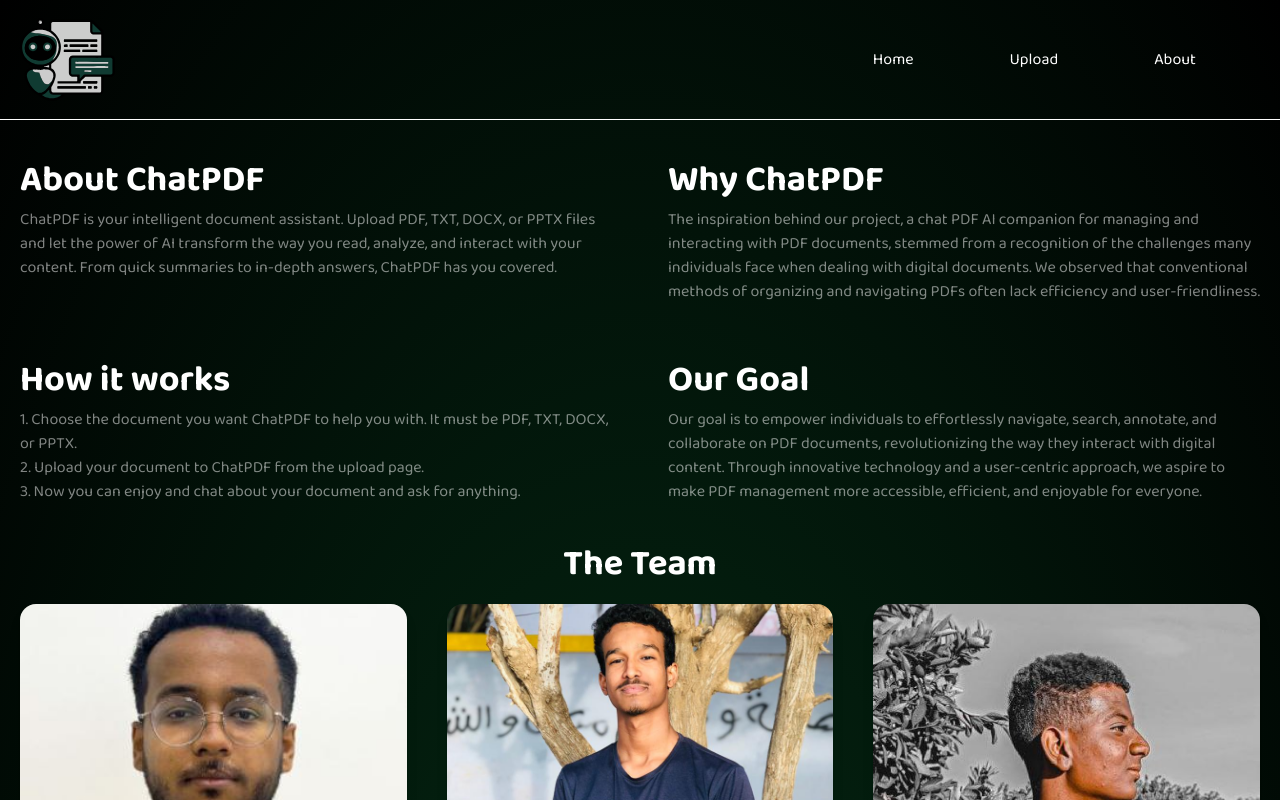
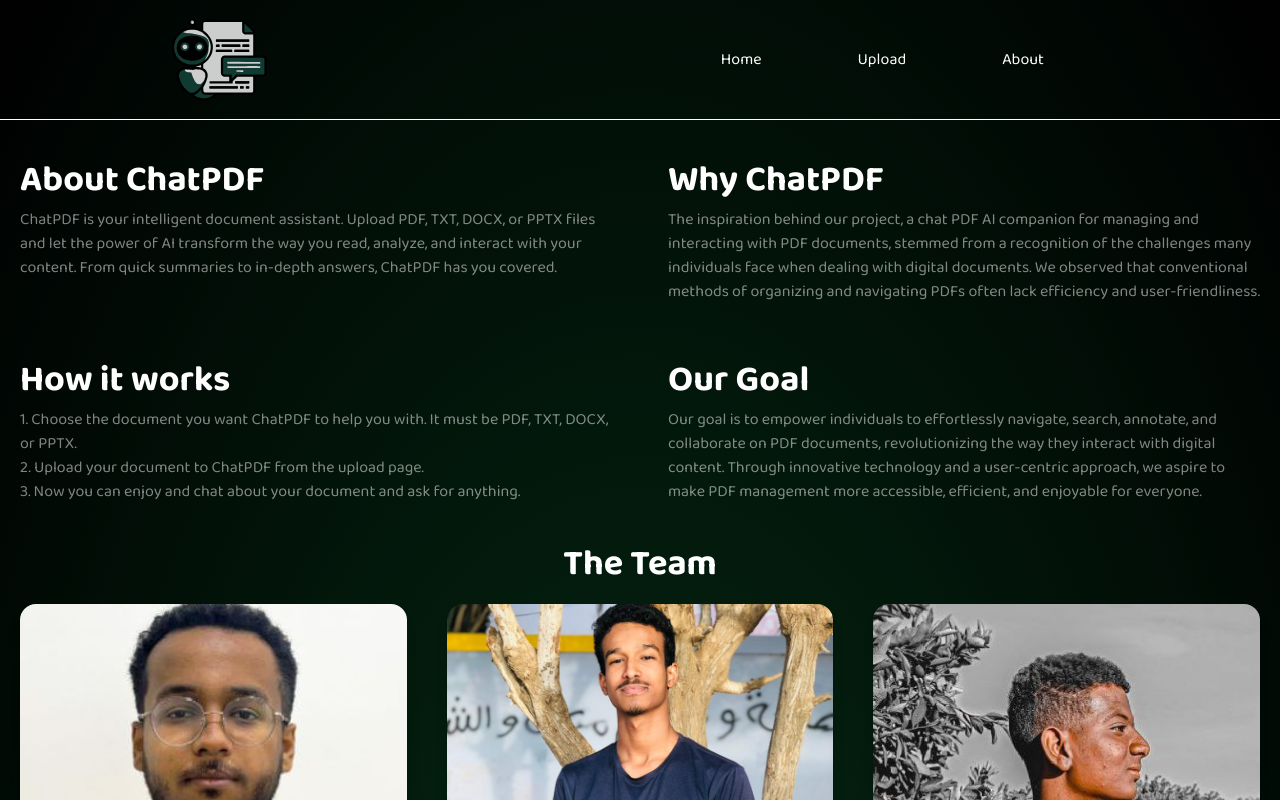
Before and after one commit to Mohayyad-Muawia/chatpdf, a React (Vite) app: page /about in a window 1280 px wide. Shown: the top 800 px of the page. Built offline with nearby package versions, Linux system fonts and the light colour scheme; no server answers.

Commit message:
updated container padding

```diff
--- a/src/index.css
+++ b/src/index.css
@@ -21,7 +21,7 @@
 }
 
 .container {
-  @apply px-2
+  @apply px-5 md:px-20 lg:px-40
 }
 
 .links {
```
